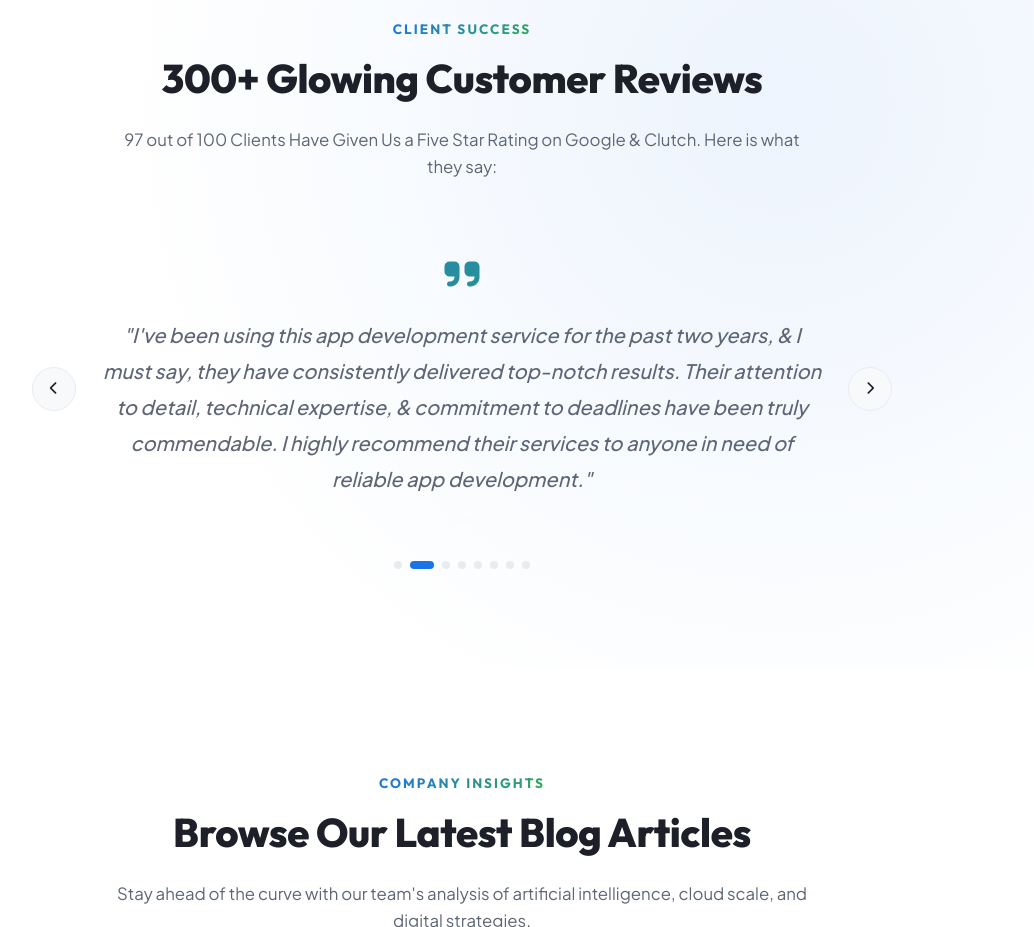
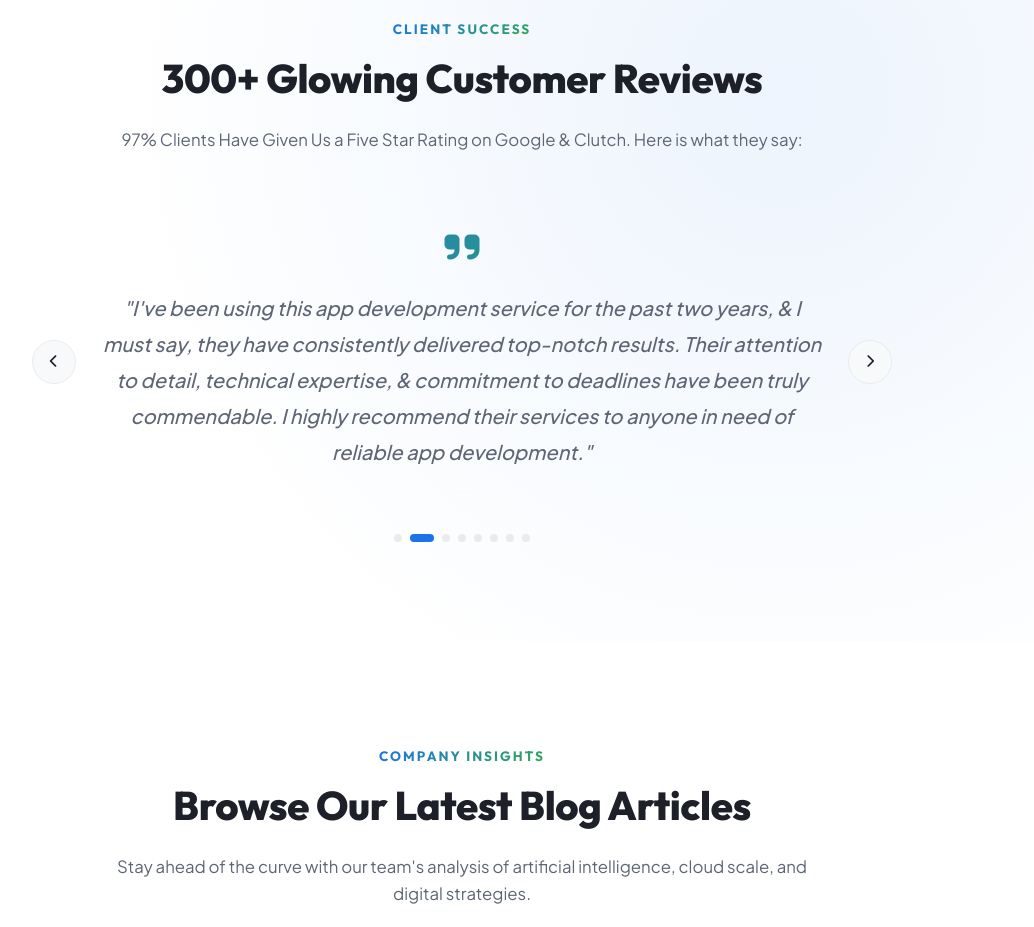
Before and after one commit to Riya315/e-Biz_Technocrats-_website, a plain HTML site: page frontend/index.html in a window 1280 px wide. Shown: the part 6720-7647 px from the top of the page, without its empty margins (178-1212 px from the left). Drawn offline with nearby package versions, Linux system fonts and the light colour scheme.

Commit message:
Update client rating description in index.html

```diff
--- a/frontend/index.html
+++ b/frontend/index.html
@@ -677,7 +677,7 @@
             <div class="section-header-center testimonial-head scroll-animate" data-animation="slide-up">
                 <span class="section-tagline">Client Success</span>
                 <h2 class="section-title">300+ Glowing Customer Reviews</h2>
-                <p class="section-desc">97 out of 100 Clients Have Given Us a Five Star Rating on Google & Clutch. Here is what they say:</p>
+                <p class="section-desc">97% Clients Have Given Us a Five Star Rating on Google & Clutch. Here is what they say:</p>
             </div>
 
             <!-- Testimonial Slider Wrapper -->
```
